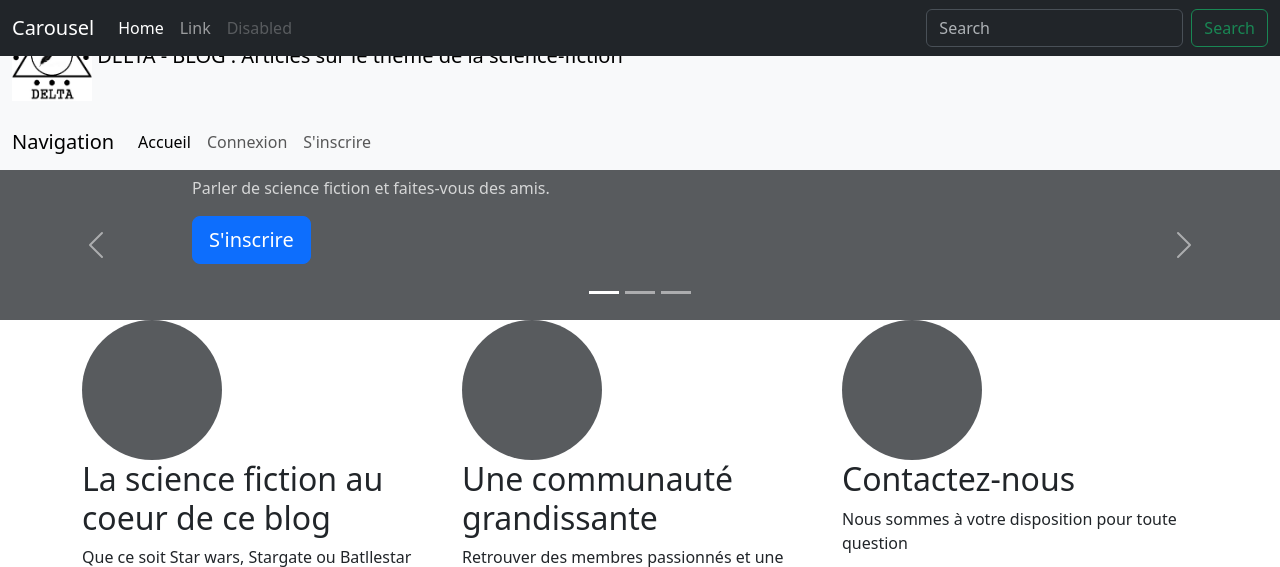
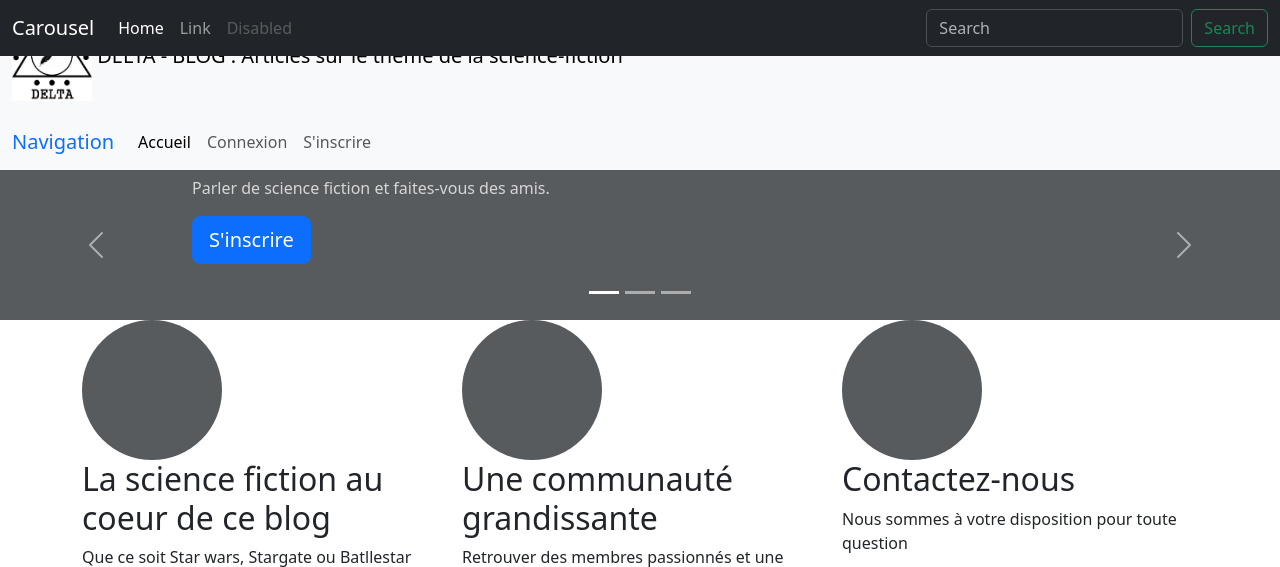
Before and after one commit to Ecole89-B3-2023-2024/php_blog_jeremy, a PHP site: page /index.php in a window 1280 px wide. Shown: the top 567 px of the page. Run offline with PHP 8.4, Linux system fonts and the light colour scheme; some libraries are stand-ins or nearby versions.

Commit message:
second commit

```diff
--- a/partials/header.php
+++ b/partials/header.php
@@ -28,7 +28,7 @@
 
     <nav class="navbar navbar-expand-lg bg-body-tertiary">
         <div class="container-fluid">
-            <a class="navbar-brand " href="#">
+            <a class="navbar-brand text-primary" href="#">
                 <?php if( isset( $hello) ) : ?>
                     bonjour : <?= $hello ?>
                 <?php else : ?>
```
